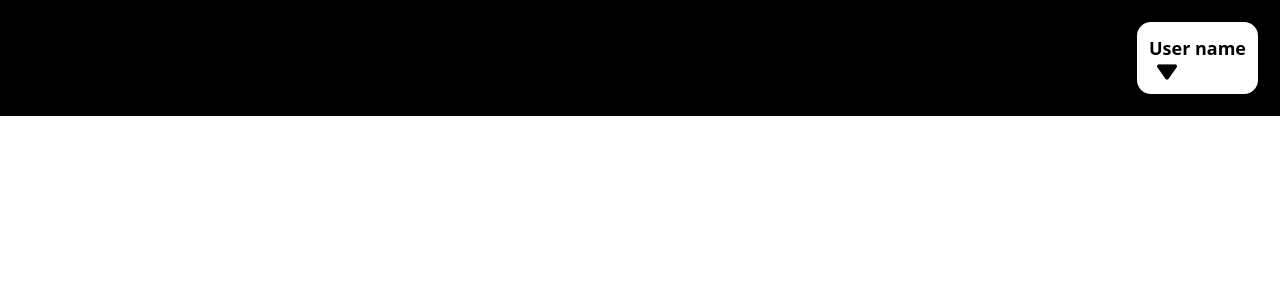
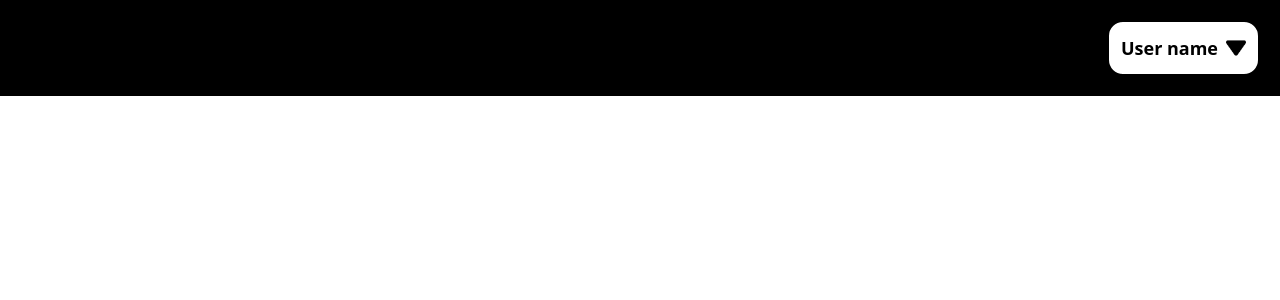
Before and after one commit to Pradikshan/chatapp-frontend, a React (Vite) app: page / in a window 1280 px wide. Shown: the top 300 px of the page. Built offline with nearby package versions, Linux system fonts and the light colour scheme.

Commit message:
Changed flex style

```diff
--- a/src/components/UserProfile.tsx
+++ b/src/components/UserProfile.tsx
@@ -1,10 +1,25 @@
-import React from "react";
+import React, { useState } from "react";
 
 const UserProfile = () => {
+  const [isOpen, setIsOpen] = useState<boolean>(false);
+
+  const onClick = () => {
+    setIsOpen(!isOpen);
+  };
   return (
-    <div className="userprofile-container">
-      <p>User name</p>
-      <img src="../images/icons/dropdown.png" alt="dropdown" />
+    <div className="userprofile-container" onClick={onClick}>
+      <div className="flex items-center">
+        <p>User name</p>
+        <img
+          src="../images/icons/dropdown.png"
+          alt="dropdown"
+          className={`${
+            isOpen
+              ? "userprofile-container-img-active"
+              : "userprofile-container-img"
+          }`}
+        />
+      </div>
     </div>
   );
 };
```
